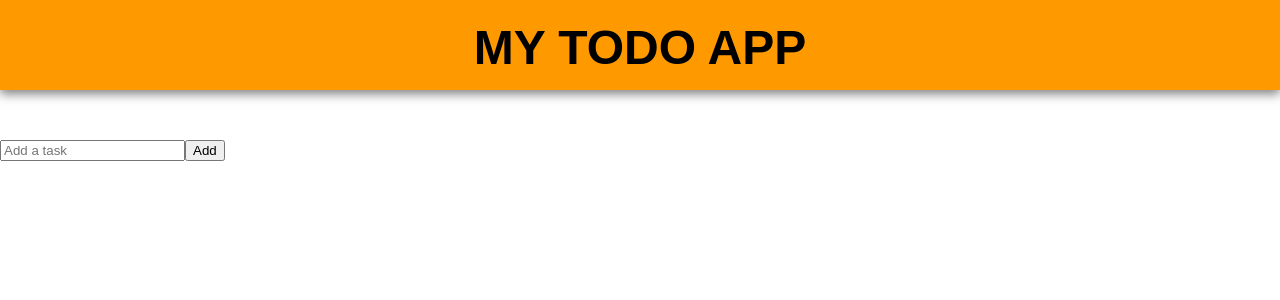
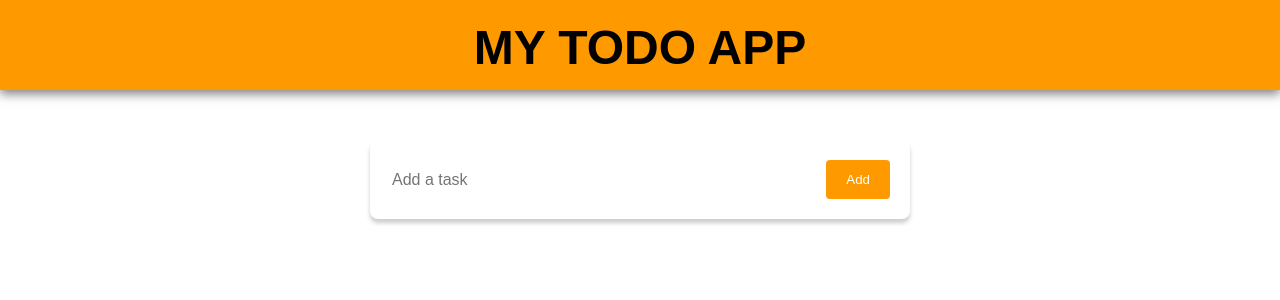
Before and after one commit to emy-dev56/react-fullstack-learning-journey, a React (Vite) app in the folder phase-1-react-basics/todoapp/ToDoApp/: page / in a window 1280 px wide. Shown: the top 300 px of the page. Built offline with nearby package versions, Linux system fonts and the light colour scheme.

Commit message:
Style form

```diff
--- a/phase-1-react-basics/todoapp/ToDoApp/src/components/Form.jsx
+++ b/phase-1-react-basics/todoapp/ToDoApp/src/components/Form.jsx
@@ -1,4 +1,5 @@
 import { useState } from "react";
+import style from "./Form.module.css";
 
 export default function Form({todos, setTodos}) {
   const[todo, setTodo] = useState("");
@@ -9,9 +10,11 @@ export default function Form({todos, setTodos}) {
   };
   return (
     <>
-      <form onSubmit={handleSubmit}>
-        <input type="text" placeholder="Add a task" value={todo} onChange={(e) => setTodo(e.target.value)} />
-        <button type="submit">Add</button>
+      <form onSubmit={handleSubmit} className={style.todoform}>
+        <div className={style.container}>
+          <input type="text" placeholder="Add a task" value={todo} onChange={(e) => setTodo(e.target.value)} className={style.modernInput}/>
+          <button type="submit" className={style.modernButton}>Add</button>
+        </div>
       </form>
     </>
   );
--- /dev/null
+++ b/phase-1-react-basics/todoapp/ToDoApp/src/components/Form.module.css
@@ -0,0 +1,35 @@
+.todoform{
+  background-color: #FFF;
+  border-radius: 8px;
+  padding: 20px;
+  width:500px;
+  margin:0 auto;
+  margin-top:50px;
+  box-shadow: 0 4px 4px rgba(0,0,0,.2);
+}
+
+.modernInput{
+  display: block;
+  width: 100%;
+  border:none;
+  color:#000;
+  font-size: 16px;
+}
+
+.modernInput:focus{
+  outline: none;
+}
+
+.modernButton{
+  display: inline-block;
+  border: none;
+  border-radius: 4px;
+  background:#f90;
+  padding:12px 20px;
+  color:#FFF;
+  cursor:pointer
+}
+
+.container{
+  display: flex;
+}
```
